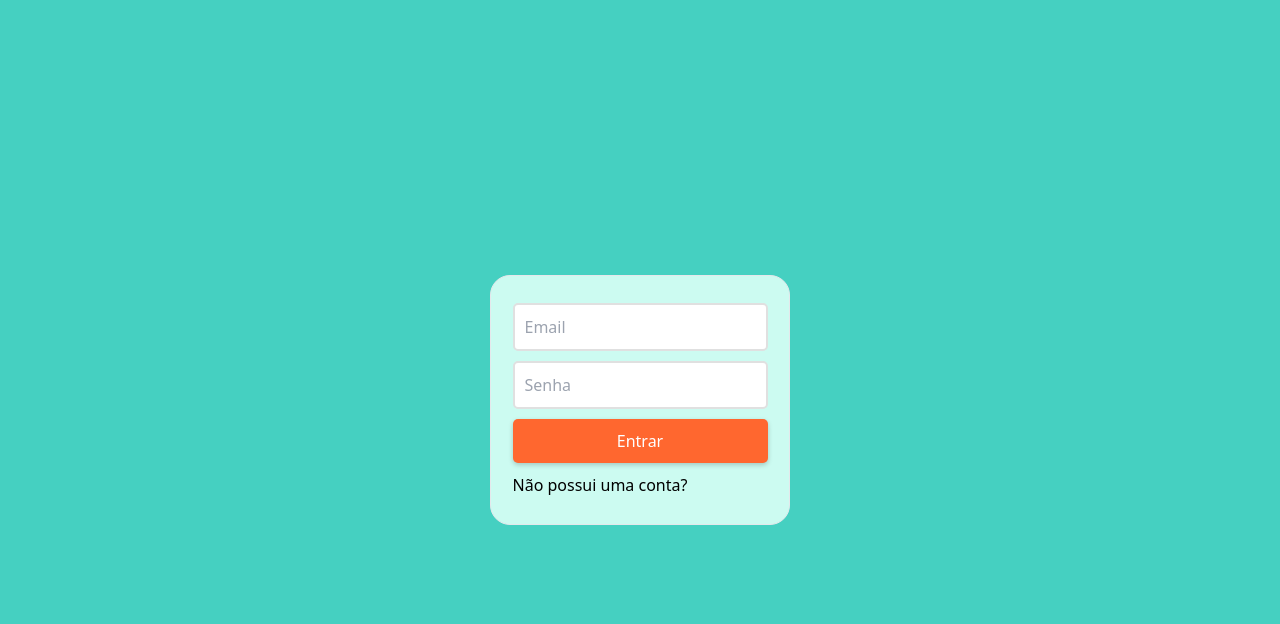
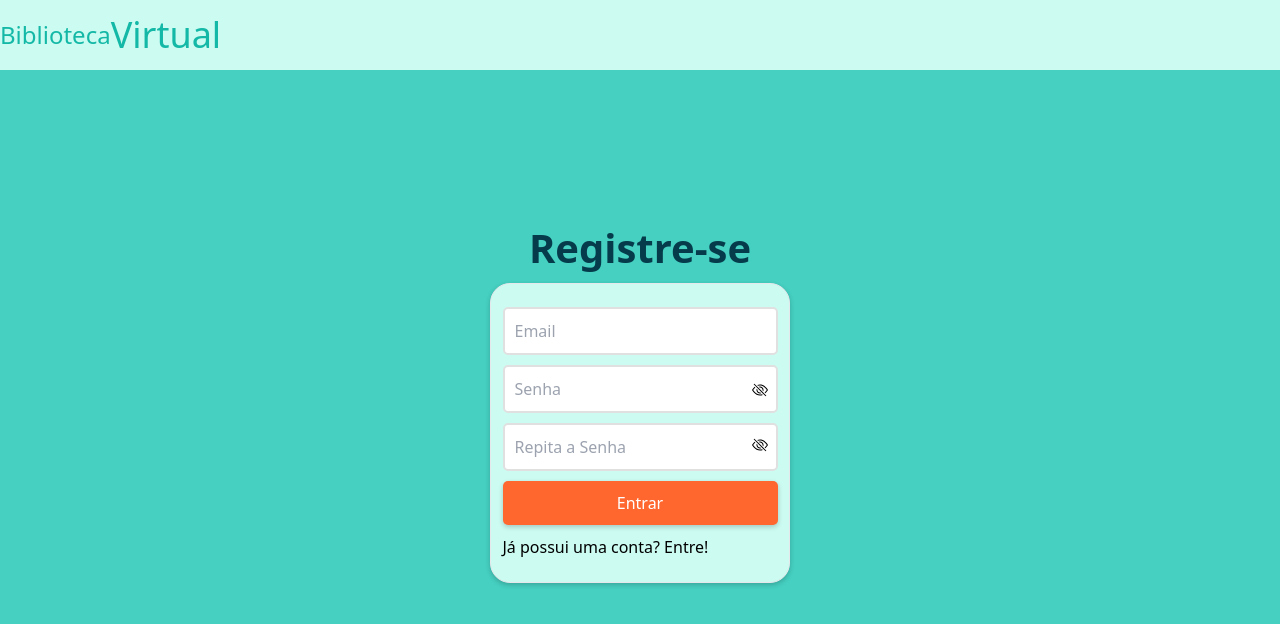
Before and after one commit to JV-Albuquerque-S/virtual-library-nextJS, a Next.js app: page /register/register in a window 1280 px wide. Shown: the top 624 px of the page. Built offline with nearby package versions, Linux system fonts and the light colour scheme.

Commit message:
feat: página de cadastro criada, ainda não funcional

```diff
--- a/package.json
+++ b/package.json
@@ -12,7 +12,8 @@
     "jsonwebtoken": "^9.0.2",
     "next": "14.1.0",
     "react": "^18",
-    "react-dom": "^18"
+    "react-dom": "^18",
+    "react-icons": "^5.0.1"
   },
   "devDependencies": {
     "@types/node": "^20",
--- a/src/pages/login/login.tsx
+++ b/src/pages/login/login.tsx
@@ -1,6 +1,9 @@
 import Link from 'next/link'
 import { useState } from 'react';
 import LoginBar from '@/components/LoginBar';
+import { BsEye } from "react-icons/bs";
+import { BsEyeSlash } from "react-icons/bs";
+
 
 export default function Login() {
 
@@ -8,11 +11,34 @@ export default function Login() {
   const [password, setPassword] = useState('')
   const [showPassword, setShowPassword] = useState(false)
   const [isDisable, setIsDisable] = useState(false)
+  const [error, setError] = useState('')
 
   const handleClickShowPassword = () => {
     setShowPassword(!showPassword)
   }
 
+  /*const handleForm = async (e: React.MouseEvent<HTMLButtonElement>) => {
+    e.preventDefault()
+
+    if (!email) return setError('O e-mail é obrigatório')
+    if (!password) return setError('a senha é obrigatório')
+
+    setError('')
+    try {
+      const response = await fetch(`/api/user/login`, {
+        method: 'POST',
+        body: JSON.stringify({email, password})
+      })
+
+      const json = await response.json()
+
+      if (response.status !== 200) throw new Error(json)
+      setCookie('authorization', json)
+      router.push('/')
+    } catch (err) {
+      setError(err.message)
+    }
+  }*/
 
   return (
         <div className='loginPage'>
@@ -27,13 +53,18 @@ export default function Login() {
                 onChange={(e) => setEmail(e.target.value)}
               />
               <input
-              type="password"
+              type={showPassword ? 'text' : 'password'}
               placeholder="Senha"
               onChange={(e) => setPassword(e.target.value)}
               />
-              <button /*onClick={handleForm}*/>Entrar</button>
-              {/*error && <p className="error">{error}</p>*/}
-              <Link href="/register/register">Não possui uma conta?</Link>
+              {showPassword ? (
+                <BsEye className='eyeIcon' onClick={() => setShowPassword(false)} />
+              ) : (
+                <BsEyeSlash className='eyeIcon' onClick={() => setShowPassword(true)} />
+              )}
+              <button /*onClick={(e) => handleForm(e)}*/>Entrar</button>
+              {error && <p className="error">{error}</p>}
+              <Link href="/register/register">Não possui uma conta? Registre-se!</Link>
             </form>
           </div>
       </div>
--- a/src/pages/register/register.tsx
+++ b/src/pages/register/register.tsx
@@ -1,35 +1,81 @@
 import Link from 'next/link'
 import { useState } from 'react';
+import LoginBar from '@/components/LoginBar';
+import { BsEye } from "react-icons/bs";
+import { BsEyeSlash } from "react-icons/bs";
 
-export default function Login() {
+
+export default function Register() {
 
   const [email, setEmail] = useState('')
   const [password, setPassword] = useState('')
-  const [showPassword, setShowPassword] = useState(false)
+  const [rePassword, setRePassword] = useState('')
+  const [showFirstPassword, setShowFirstPassword] = useState(false)
+  const [showSecondPassword, setShowSecondPassword] = useState(false)
   const [isDisable, setIsDisable] = useState(false)
+  const [error, setError] = useState('')
 
-  const handleClickShowPassword = () => {
-    setShowPassword(!showPassword)
+  const handleClickShowFirstPassword = () => {
+    setShowFirstPassword(!showFirstPassword)
   }
 
+  /*const handleForm = async (e: React.MouseEvent<HTMLButtonElement>) => {
+    e.preventDefault()
+
+    if (!email) return setError('O e-mail é obrigatório')
+    if (!password) return setError('a senha é obrigatório')
+
+    setError('')
+    try {
+      const response = await fetch(`/api/user/login`, {
+        method: 'POST',
+        body: JSON.stringify({email, password})
+      })
+
+      const json = await response.json()
+
+      if (response.status !== 200) throw new Error(json)
+      setCookie('authorization', json)
+      router.push('/')
+    } catch (err) {
+      setError(err.message)
+    }
+  }*/
 
   return (
         <div className='loginPage'>
-          <div className='loginBox' title="Faça seu login">
+            <LoginBar />
+            <h2>Registre-se</h2>
+          <div className='registerBox' title="Faça seu login">
             <form className='loginForm'>
               <input
-                type="e-mail"
+                type="email"
                 placeholder="Email"
                 onChange={(e) => setEmail(e.target.value)}
               />
               <input
-              type="password"
+              type={showFirstPassword ? 'text' : 'password'}
               placeholder="Senha"
               onChange={(e) => setPassword(e.target.value)}
               />
-              <button /*onClick={handleForm}*/>Entrar</button>
-              {/*error && <p className="error">{error}</p>*/}
-              <Link href="/register/register">Não possui uma conta?</Link>
+              {showFirstPassword ? (
+                <BsEye className='firstEyeIcon' onClick={() => setShowFirstPassword(false)} />
+              ) : (
+                <BsEyeSlash className='firstEyeIcon' onClick={() => setShowFirstPassword(true)} />
+              )}
+              <input
+              type={showSecondPassword ? 'text' : 'password'}
+              placeholder="Repita a Senha"
+              onChange={(e) => setPassword(e.target.value)}
+              />
+              {showSecondPassword ? (
+                <BsEye className='secondEyeIcon' onClick={() => setShowSecondPassword(false)} />
+              ) : (
+                <BsEyeSlash className='secondEyeIcon' onClick={() => setShowSecondPassword(true)} />
+              )}
+              <button /*onClick={(e) => handleForm(e)}*/>Entrar</button>
+              {error && <p className="error">{error}</p>}
+              <Link href="/login/login">Já possui uma conta? Entre!</Link>
             </form>
           </div>
       </div>
--- a/src/styles/globals.css
+++ b/src/styles/globals.css
@@ -27,6 +27,18 @@
   }
 }
 
+.registerBox {
+  display: flex;
+  justify-content: center;
+  align-items: center;
+  width: 300px;
+  height: 300px;
+  border-width: 1px;
+  border-radius: 20px;
+  background-color: #CCFBF1;
+  box-shadow: 0 2px 5px rgba(0, 0, 0, 0.2);
+}
+
 .loginBox {
   display: flex;
   justify-content: center;
@@ -36,9 +48,11 @@
   border-width: 1px;
   border-radius: 20px;
   background-color: #CCFBF1;
+  box-shadow: 0 2px 5px rgba(0, 0, 0, 0.2);
 }
 
 .loginForm {
+  position: relative;
   display: flex;
   flex-direction: column;
   gap: 10px;
@@ -48,6 +62,7 @@
     border: 2px solid #e0e0e0;
     border-radius: 5px;
     outline: none;
+    padding-right: 30px;
   }
   input:focus {
     border-color: #b0b0b0;
@@ -65,6 +80,18 @@
     color: #fff;
     background-color: #ff672f;
     box-shadow: 0 2px 5px rgba(0, 0, 0, 0.2);
-    transition: background-color 0.3s ease;
   }
+
 }
+.firstEyeIcon {
+  position: absolute;
+  top: 75px;
+  right: 10px;
+  cursor: pointer;
+}
+.secondEyeIcon {
+  position: absolute;
+  top: 130px;
+  right: 10px;
+  cursor: pointer;
+}
```
Also changed, not shown: 1 other file (tests, documents, lock files or other folders).
